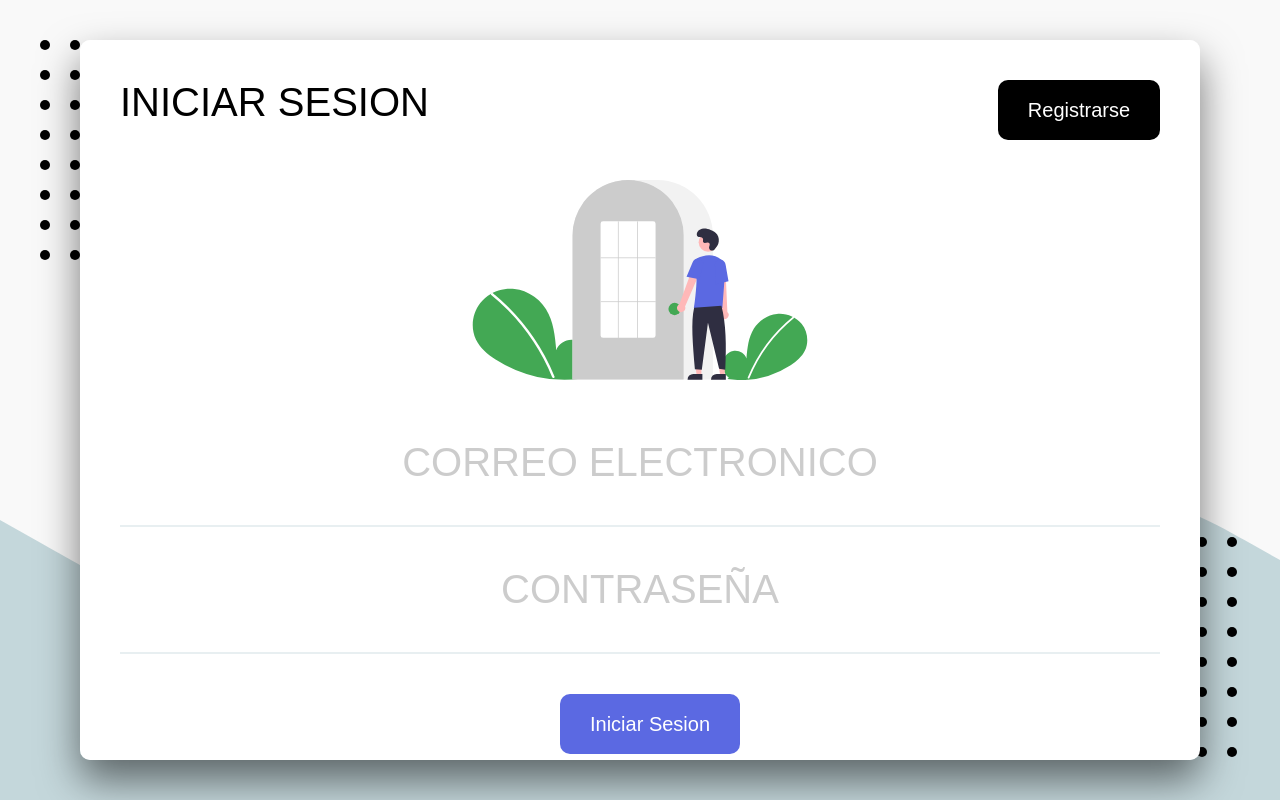
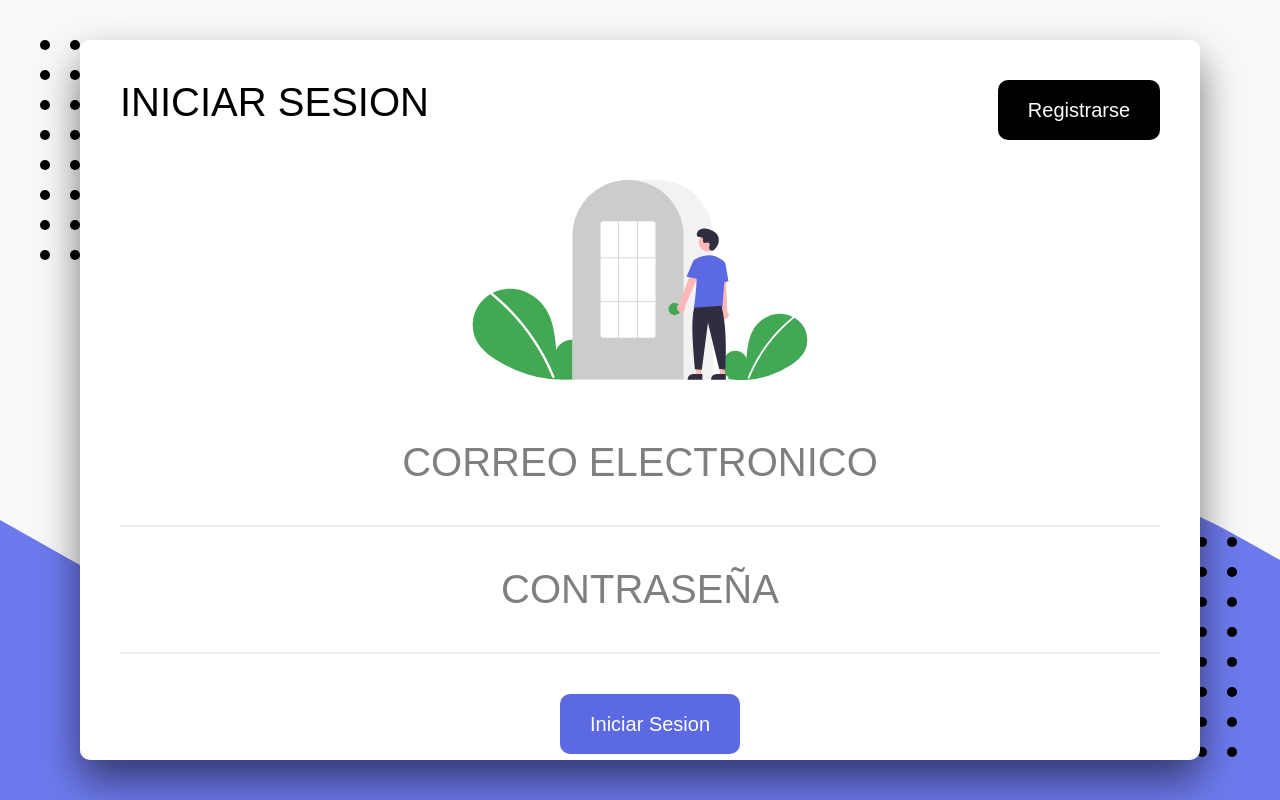
Before and after one commit to SnowMoon272/app_lista_gastos, a React (Create React App) app: page /iniciar-sesion in a window 1280 px wide. Built offline with nearby package versions, Linux system fonts and the light colour scheme; no server answers; what webfontloader would draw is missing.

Commit message:
Avance del proyectoa la mitad

```diff
--- a/src/Components/InicioSesion.jsx
+++ b/src/Components/InicioSesion.jsx
@@ -1,9 +1,12 @@
-import React from "react";
+import React, { useState } from "react";
+import { useHistory } from "react-router-dom";
 import { Helmet } from "react-helmet";
 import styled from "styled-components";
 import Boton from "../Tools/Boton";
 import { ReactComponent as SvgLogin } from "../Images/login.svg";
 import { Header, Titulo, ContenedorHeader } from "../Tools/Header";
+import { auth } from "../firebase/firebaseConfig";
+import Alerta from "../Tools/Alerta";
 import {
   Formulario,
   Input,
@@ -17,6 +20,69 @@ const Svg = styled(SvgLogin)`
 `;
 
 function InicioSesion() {
+  const history = useHistory();
+  const [correo, establecerCorreo] = useState("");
+  const [password, establecerPassword] = useState("");
+  const [estadoAlerta, cambiarEstadoAlerta] = useState(false);
+  const [alerta, cambiarAlerta] = useState({});
+
+  const handleChange = (e) => {
+    if (e.target.name === "email") {
+      establecerCorreo(e.target.value);
+    } else if (e.target.name === "password") {
+      establecerPassword(e.target.value);
+    }
+  };
+
+  const handleSubmit = async (e) => {
+    e.preventDefault();
+    cambiarEstadoAlerta(false);
+    cambiarAlerta({});
+
+    /* Comprobamos del lado del cleinte que el correo sea valido. */
+    const expresionRegular = /[a-zA-Z0-9_.+-]+@[a-zA-Z0-9-]+\.[a-zA-Z0-9-.]+/;
+    if (!expresionRegular.test(correo)) {
+      cambiarEstadoAlerta(true);
+      cambiarAlerta({
+        tipo: "error",
+        mensaje: "Ingresa un correo electronico valido.",
+      });
+      return null;
+    }
+
+    if (correo === "" || password === "") {
+      cambiarEstadoAlerta(true);
+      cambiarAlerta({
+        tipo: "error",
+        mensaje: "Porfabor rellana todos los datos",
+      });
+      return null;
+    }
+
+    try {
+      await auth.signInWithEmailAndPassword(correo, password);
+      history.push("/");
+    } catch (error) {
+      cambiarEstadoAlerta(true);
+      let Mensaje;
+      switch (error.code) {
+        case "auth/wrong-password":
+          Mensaje = "La contraseña no es correcta";
+          break;
+        case "auth/user-not-found":
+          Mensaje = "No encontro ninguna cuenta con ese correo electronico.";
+          break;
+        default:
+          Mensaje = "Hubo un error al intentar iniciar sesion.";
+          break;
+      }
+      cambiarAlerta({
+        tipo: "error",
+        mensaje: Mensaje,
+      });
+    }
+  };
+
   return (
     <>
       <Helmet>
@@ -31,16 +97,34 @@ function InicioSesion() {
         </ContenedorHeader>
       </Header>
 
-      <Formulario>
+      <Formulario onSubmit={handleSubmit}>
         <Svg />
-        <Input type="email" name="email" placeholder="Correo Electronico" />
-        <Input type="password" name="password" placeholder="Contraseña" />
+        <Input
+          type="email"
+          name="email"
+          placeholder="Correo Electronico"
+          value={correo}
+          onChange={handleChange}
+        />
+        <Input
+          type="password"
+          name="password"
+          placeholder="Contraseña"
+          value={password}
+          onChange={handleChange}
+        />
         <ContenedorBoton>
           <Boton as="button" type="submit" primario>
             Iniciar Sesion
           </Boton>
         </ContenedorBoton>
       </Formulario>
+      <Alerta
+        tipo={alerta.tipo}
+        mensaje={alerta.mensaje}
+        estadoAlerta={estadoAlerta}
+        cambiarEstadoAlerta={cambiarEstadoAlerta}
+      />
     </>
   );
 }
--- a/src/Components/ListaDeGastos.jsx
+++ b/src/Components/ListaDeGastos.jsx
@@ -2,8 +2,11 @@ import React from "react";
 import { Helmet } from "react-helmet";
 import { Header, Titulo } from "../Tools/Header";
 import BtnRegresar from "../Tools/BtnRegresar";
+// import { useAuth } from "../contextos/AuthContext";
 
 function ListaDeGastos() {
+  // const { usuario } = useAuth();
+  // console.log(usuario);
   return (
     <>
       <Helmet>
--- a/src/Components/RegistroUsuarios.jsx
+++ b/src/Components/RegistroUsuarios.jsx
@@ -1,9 +1,12 @@
 import React, { useState } from "react";
+import { useHistory } from "react-router-dom";
 import { Helmet } from "react-helmet";
 import styled from "styled-components";
 import Boton from "../Tools/Boton";
 import { ReactComponent as SvgLogin } from "../Images/registro.svg";
 import { Header, Titulo, ContenedorHeader } from "../Tools/Header";
+import { auth } from "../firebase/firebaseConfig";
+import Alerta from "../Tools/Alerta";
 import {
   Formulario,
   Input,
@@ -17,9 +20,12 @@ const Svg = styled(SvgLogin)`
 `;
 
 function RegistroUsuarios() {
+  const history = useHistory();
   const [correo, establecerCorreo] = useState("");
   const [password, establecerPassword] = useState("");
   const [password2, establecerPassword2] = useState("");
+  const [estadoAlerta, cambiarEstadoAlerta] = useState(false);
+  const [alerta, cambiarAlerta] = useState({});
 
   const handleChange = (e) => {
     switch (e.target.name) {
@@ -37,27 +43,66 @@ function RegistroUsuarios() {
     }
   };
 
-  const handleSubmit = (e) => {
+  const handleSubmit = async (e) => {
     e.preventDefault();
+    cambiarEstadoAlerta(false);
+    cambiarAlerta({});
 
     /* Comprobamos del lado del cleinte que el correo sea valido. */
     const expresionRegular = /[a-zA-Z0-9_.+-]+@[a-zA-Z0-9-]+\.[a-zA-Z0-9-.]+/;
     if (!expresionRegular.test(correo)) {
-      console.log("Ingresa un correo electronico valido.");
+      cambiarEstadoAlerta(true);
+      cambiarAlerta({
+        tipo: "error",
+        mensaje: "Ingresa un correo electronico valido.",
+      });
       return null;
     }
 
     if (correo === "" || password === "" || password2 === "") {
-      console.log("Porfabor rellana todos los diatos");
+      cambiarEstadoAlerta(true);
+      cambiarAlerta({
+        tipo: "error",
+        mensaje: "Porfabor rellana todos los datos",
+      });
       return null;
     }
 
     if (password !== password2) {
-      console.log("Las contraseñas no coinciden");
+      cambiarEstadoAlerta(true);
+      cambiarAlerta({
+        tipo: "error",
+        mensaje: "Las contraseñas no coinciden",
+      });
       return null;
     }
 
-    console.log("Usuario registrado");
+    try {
+      await auth.createUserWithEmailAndPassword(correo, password);
+      history.push("/");
+    } catch (error) {
+      cambiarEstadoAlerta(true);
+      let Mensaje;
+      switch (error.code) {
+        case "auth/invalid-password":
+          Mensaje = "La contraseña tiene que ser de al menos 6 caracteres.";
+          break;
+        case "auth/email-already-in-use":
+          Mensaje =
+            "Ya existe una cuenta con el correo electrónico proporcionado.";
+          break;
+        case "auth/invalid-email":
+          Mensaje = "El correo electrónico no es válido.";
+          break;
+        default:
+          Mensaje = "Hubo un error al intentar crear la cuenta.";
+          break;
+      }
+      cambiarAlerta({
+        tipo: "error",
+        mensaje: Mensaje,
+      });
+    }
   };
 
   return (
@@ -103,6 +148,12 @@ function RegistroUsuarios() {
           </Boton>
         </ContenedorBoton>
       </Formulario>
+      <Alerta
+        tipo={alerta.tipo}
+        mensaje={alerta.mensaje}
+        estadoAlerta={estadoAlerta}
+        cambiarEstadoAlerta={cambiarEstadoAlerta}
+      />
     </>
   );
 }
--- /dev/null
+++ b/src/Tools/Alerta.jsx
@@ -0,0 +1,78 @@
+/* eslint-disable indent */
+import React, { useEffect } from "react";
+import styled, { keyframes } from "styled-components";
+import theme from "../Assets/Colors";
+
+const slideDown = keyframes`
+    0% {
+        transform: translateY(-1.25rem); /* 20px */
+        opacity: 0;
+    }
+
+    10% {
+        transform: translateY(1.25rem);
+        opacity: 1;
+    }
+
+    90% {
+        transform: translateY(1.25rem);
+        opacity: 1;
+    }
+
+    100% {
+        transform: translateY(1.25rem);
+        opacity: 0;
+    }
+`;
+
+const ContenedorAlerta = styled.div`
+  z-index: 1000;
+  width: 100%;
+  position: fixed;
+  left: 0;
+  top: 1.25rem; /* 20px */
+  display: flex;
+  justify-content: center;
+  align-items: center;
+  animation: ${slideDown} 5s ease forwards;
+
+  p {
+    background: ${(props) => {
+      if (props.tipo === "error") {
+        return theme.rojo;
+      } else if (props.tipo === "exito") {
+        return theme.verde;
+      }
+      return "#000";
+    }};
+    color: #fff;
+    padding: 1.25rem 2.5rem; /* 20px 40px */
+    border-radius: 0.31rem; /* 5px */
+    box-shadow: 0px 0px 15px rgba(0, 0, 0, 0.5);
+    text-align: center;
+  }
+`;
+
+function Alerta({ tipo, mensaje, estadoAlerta, cambiarEstadoAlerta }) {
+  useEffect(() => {
+    let tiempo;
+    if (estadoAlerta === true) {
+      tiempo = setTimeout(() => {
+        cambiarEstadoAlerta(false);
+      }, 5000);
+    }
+    return () => clearTimeout(tiempo);
+  }, [estadoAlerta, cambiarEstadoAlerta]);
+
+  return (
+    <>
+      {estadoAlerta && (
+        <ContenedorAlerta tipo={tipo}>
+          <p>{mensaje}</p>
+        </ContenedorAlerta>
+      )}
+    </>
+  );
+}
+
+export default Alerta;
--- a/src/Tools/ElementosDeFormularios.jsx
+++ b/src/Tools/ElementosDeFormularios.jsx
@@ -30,7 +30,7 @@ const Formulario = styled.form`
     padding: 2.5rem 0;
     font-family: "Work Sans", sans-serif;
     &::placeholder {
-      color: rgba(0, 0, 0, 0.2);
+      color: rgba(0, 0, 0, 0.5);
     }
   }
 
--- a/src/Tools/Fondo.jsx
+++ b/src/Tools/Fondo.jsx
@@ -10,7 +10,7 @@ const Svg = styled.svg`
   left: 0;
   z-index: 0;
   path {
-    fill: rgba(66, 132, 148, 0.287);
+    fill: rgba(61, 78, 233, 0.746);
   }
 `;
 
--- /dev/null
+++ b/src/contextos/AuthContext.jsx
@@ -0,0 +1,32 @@
+import React, { useState, useContext, useEffect } from "react";
+import { auth } from "../firebase/firebaseConfig";
+
+// Creamos el contexto.
+const AuthContext = React.createContext();
+
+// Hook para acceder al contexto "Hook Personal"
+const useAuth = () => {
+  return useContext(AuthContext);
+};
+
+const AuthProvider = ({ children }) => {
+  const [Usuario, cambiarUsuario] = useState();
+  const [cargando, cambiarCargando] = useState(true);
+
+  // Efecto para comprovar la sesion una vez.
+  useEffect(() => {
+    const cancelarSuscripcion = auth.onAuthStateChanged((usuario) => {
+      cambiarUsuario(usuario);
+      cambiarCargando(false);
+    });
+    return cancelarSuscripcion;
+  }, []);
+
+  return (
+    <AuthContext.Provider value={{ usuario: Usuario }}>
+      {!cargando && children}
+    </AuthContext.Provider>
+  );
+};
+
+export { AuthProvider, AuthContext, useAuth };
--- a/src/index.jsx
+++ b/src/index.jsx
@@ -13,6 +13,7 @@ import RegistroUsuarios from "./Components/RegistroUsuarios";
 import Fondo from "./Tools/Fondo";
 import App from "./App";
 import Contenedor from "./Tools/Contenedor";
+import { AuthProvider } from "./contextos/AuthContext";
 /* Assets & CSS */
 import "./index.css";
 import favicon from "./Images/logo.png";
@@ -30,6 +31,7 @@ const Index = () => {
       <Helmet>
         <link rel="shortcut icon" href={favicon} type="image/x-icon" />
       </Helmet>
+      <AuthProvider>
         <BrowserRouter>
           <Contenedor>
             <Switch>
@@ -43,6 +45,7 @@ const Index = () => {
           </Contenedor>
           <Fondo />
         </BrowserRouter>
+      </AuthProvider>
     </>
   );
 };
```
Also changed, not shown: .eslintrc.json. Lines whose indentation alone changed are shown as unchanged.
